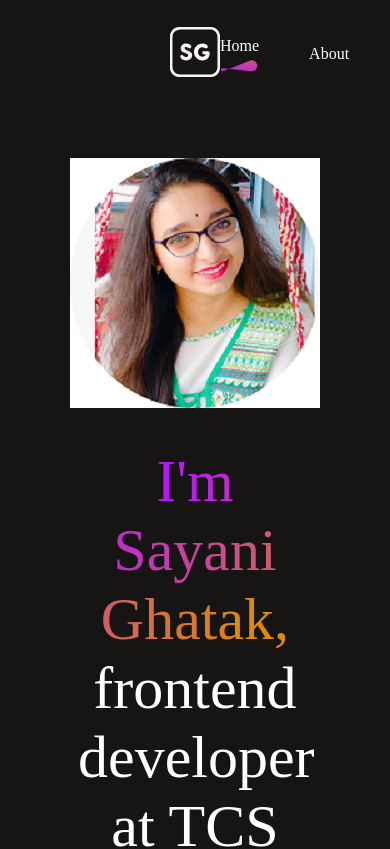
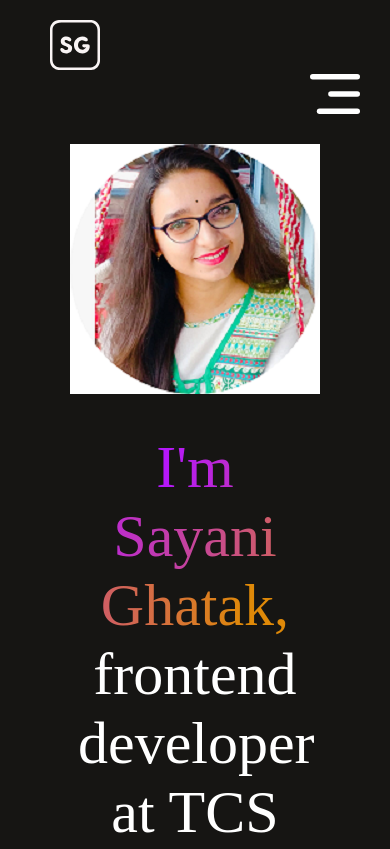
Before and after one commit to sgsayani/protfolio-react, a React (Vite) app: page / in a window 390 px wide. Shown: the top 849 px of the page. Built offline with nearby package versions, Linux system fonts and the light colour scheme.

Commit message:
nav menu

```diff
--- a/src/components/Navbar/Navbar.css
+++ b/src/components/Navbar/Navbar.css
@@ -41,3 +41,49 @@
     text-decoration: none;
     color: white;
 }
+.nav-mob-close{
+    display: none;
+}
+.nav-mob-open{
+    display: none;
+}
+
+@media(max-width:768px){
+    .navbar{
+        margin:20px 50px;
+    }
+    .nav-connect{
+        display: none;
+    }
+    .nav-mob-open{
+        display: block;
+        position: fixed;
+        right:30px;
+    }
+    .nav-mob-close{
+        display: block;
+        position: relative;
+        top:30px;
+        left:290px;
+        width:30px;
+    }
+    .nav-menu{
+        position: fixed;
+        flex-direction: column;
+        align-items: start;
+        top:0;
+        gap:20px;
+        background-color:#1F0016;
+        width:350px;
+        height:100%;
+        z-index:2;
+        transition:right 0.5s;
+        right:-350px;
+    }
+    .nav-menu li{
+        font-size: 20px;
+        padding-left:100px;
+        flex-direction: row;
+
+    }
+}
--- a/src/components/Navbar/Navbar.jsx
+++ b/src/components/Navbar/Navbar.jsx
@@ -1,19 +1,33 @@
-import React, { useState } from 'react'
+import React, { useRef, useState } from 'react'
 import './Navbar.css'
 import logo from '../../assets/logos.svg'
 import underline from '../../assets/nav_underline.svg'
 import AnchorLink from 'react-anchor-link-smooth-scroll'
-
+import menu_open from '../../assets/menu_open.svg'
+import menu_close from '../../assets/menu_close.svg'
 
 const Navbar = () => {
 
   const[menu,setMenu] =useState("home");
+  const menuRef = useRef();
+
+  const openMenu = () => {
+    menuRef.current.style.right = "0";
+  }
+   const closeMenu = () => {
+    menuRef.current.style.right = "-350px";
+  }
+
+
+
   return (
     <div className='navbar'>
       <div className='logo'>
         <img src={logo} alt="" />
+        <img src={menu_open} onClick={openMenu}  alt="" className='nav-mob-open'/>
       </div>
-      <ul className='nav-menu'>
+      <ul ref={menuRef} className='nav-menu'>
+        <img src={menu_close} onClick={closeMenu} alt="" className="nav-mob-close" />
         <li><AnchorLink className='anchor-link' href='#home'><p onClick={()=>setMenu("home")}>Home</p></AnchorLink>{menu === "home"? <img src={underline} alt=''/>: <></>}</li>
         <li><AnchorLink className='anchor-link' offset={50} href='#about'><p onClick={()=>setMenu("about")}>About</p></AnchorLink>{menu === "about"? <img src={underline} alt=''/>: <></>}</li>
         <li><AnchorLink className='anchor-link' offset={50} href='#services'><p onClick={()=>setMenu("services")}>Services</p></AnchorLink>{menu === "services"? <img src={underline} alt=''/>: <></>}</li>
```
